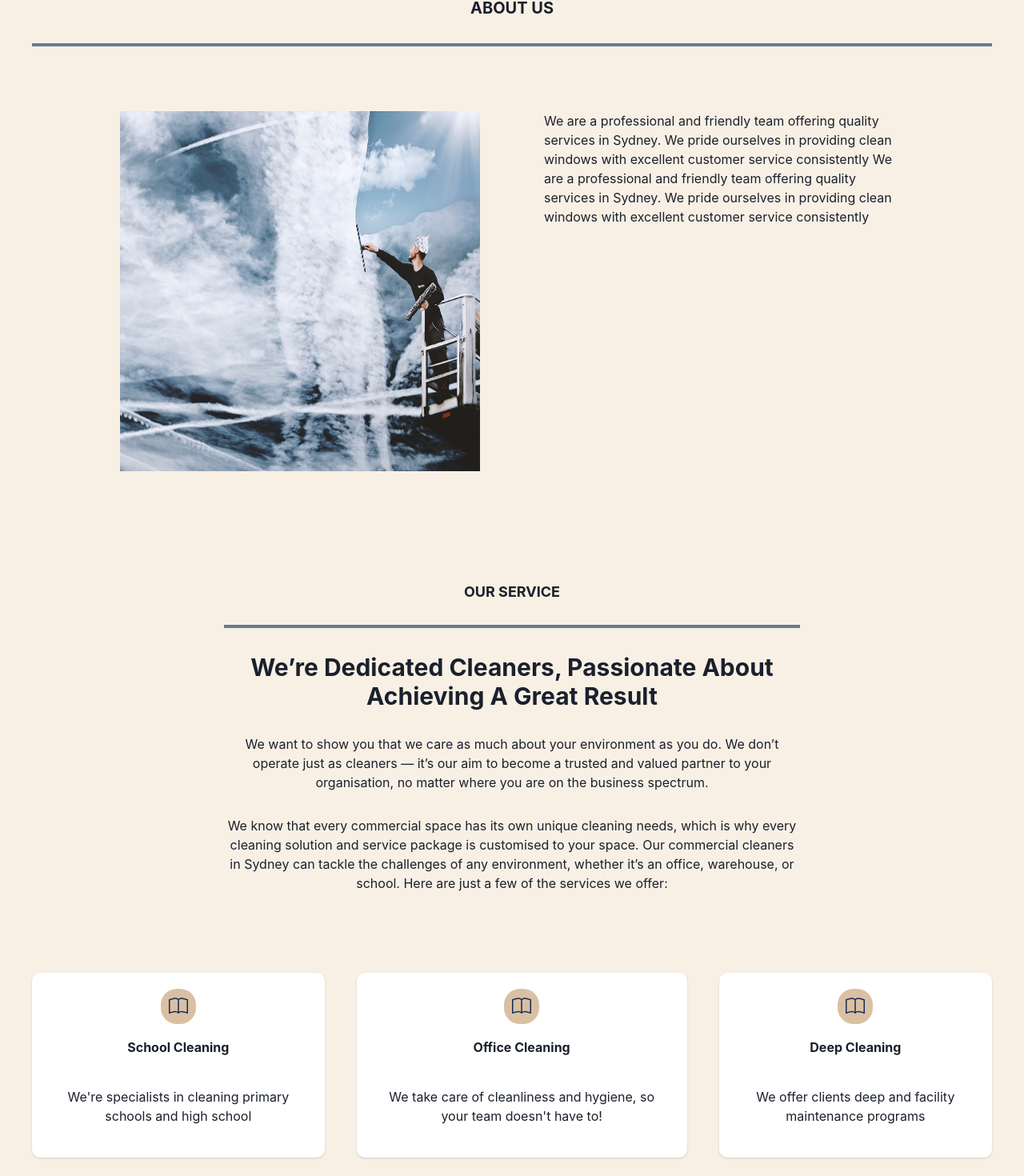
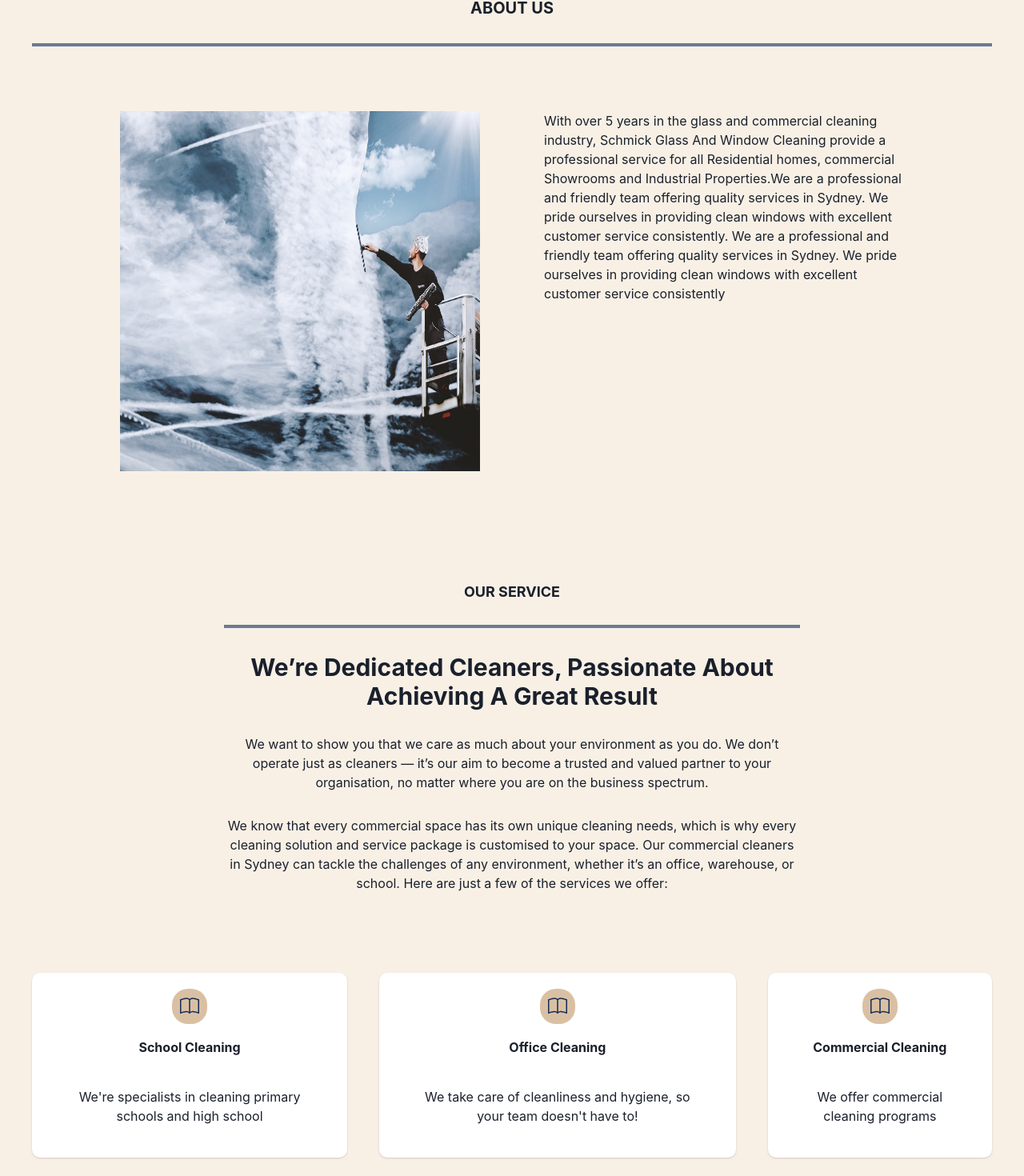
Before and after one commit to nirajkhatri/schmickwindowcleaning, a React (Vite) app: page / in a window 1280 px wide. Shown: the part 874-2344 px from the top of the page at 80% size. Built offline with nearby package versions, Linux system fonts and the light colour scheme.

Commit message:
fix services

```diff
--- a/package.json
+++ b/package.json
@@ -7,8 +7,7 @@
     "dev": "vite",
     "build": "tsc && vite build",
     "lint": "eslint . --ext ts,tsx --report-unused-disable-directives --max-warnings 0",
-    "preview": "vite preview",
-    "postinstall": "husky install"
+    "preview": "vite preview"
   },
   "dependencies": {
     "@chakra-ui/react": "^2.8.0",
--- a/src/features/components/Footer.tsx
+++ b/src/features/components/Footer.tsx
@@ -11,7 +11,7 @@ const Footer = () => {
       alignItems={"center"}
     >
       <Heading textAlign={"center"} size={isMobile ? "sm" : "md"}>
-        &copy; {new Date().getFullYear()} , Schmick Window Cleaning
+        &copy; 2019 - {new Date().getFullYear()} , Schmick Window Cleaning
       </Heading>
     </Flex>
   );
--- a/src/screens/AboutScreen.tsx
+++ b/src/screens/AboutScreen.tsx
@@ -47,12 +47,15 @@ const AboutScreen = () => {
         <Box display={"flex"} flex={1}>
           <VStack w={isMobile ? "100%" : "80%"}>
             <Text>
-              We are a professional and friendly team offering quality services
-              in Sydney. We pride ourselves in providing clean windows with
-              excellent customer service consistently We are a professional and
-              friendly team offering quality services in Sydney. We pride
-              ourselves in providing clean windows with excellent customer
-              service consistently
+              With over 5 years in the glass and commercial cleaning industry,
+              Schmick Glass And Window Cleaning provide a professional service
+              for all Residential homes, commercial Showrooms and Industrial
+              Properties.We are a professional and friendly team offering
+              quality services in Sydney. We pride ourselves in providing clean
+              windows with excellent customer service consistently. We are a
+              professional and friendly team offering quality services in
+              Sydney. We pride ourselves in providing clean windows with
+              excellent customer service consistently
             </Text>
           </VStack>
         </Box>
--- a/src/screens/ContactScreen.tsx
+++ b/src/screens/ContactScreen.tsx
@@ -63,9 +63,8 @@ const ContactScreen = () => {
             <Text mb={1} fontSize={isMobile ? "md" : "20px"}>
               Address 45, Bathurst street{" "}
             </Text>
-            <Text fontSize={isMobile ? "md" : "20px"}>
-              Liverpool, Australia
-            </Text>
+            <Text fontSize={isMobile ? "md" : "20px"}>Liverpool, NSW 2170</Text>
+            <Text fontSize={isMobile ? "md" : "20px"}>Australia</Text>
           </Flex>
           <Flex
             w="100%"
--- a/src/screens/ServiceScreen.tsx
+++ b/src/screens/ServiceScreen.tsx
@@ -144,10 +144,10 @@ const ServiceScreen = () => {
             <BsBook size={24} color={COLOR.BLUE} />
           </Box>
           <CardHeader>
-            <Heading size={"sm"}>Deep Cleaning</Heading>
+            <Heading size={"sm"}>Commercial Cleaning</Heading>
           </CardHeader>
           <CardBody>
-            <Text>We offer clients deep and facility maintenance programs</Text>
+            <Text>We offer commercial cleaning programs</Text>
           </CardBody>
         </Card>
       </Flex>
@@ -207,7 +207,7 @@ const ServiceScreen = () => {
             <BsBook size={24} color={COLOR.BLUE} />
           </Box>
           <CardHeader>
-            <Heading size={"sm"}>House Cleaning</Heading>
+            <Heading size={"sm"}>Residental Cleaning</Heading>
           </CardHeader>
           <CardBody>
             <Text>
```
Also changed, not shown: 1 other file (tests, documents, lock files or other folders).
